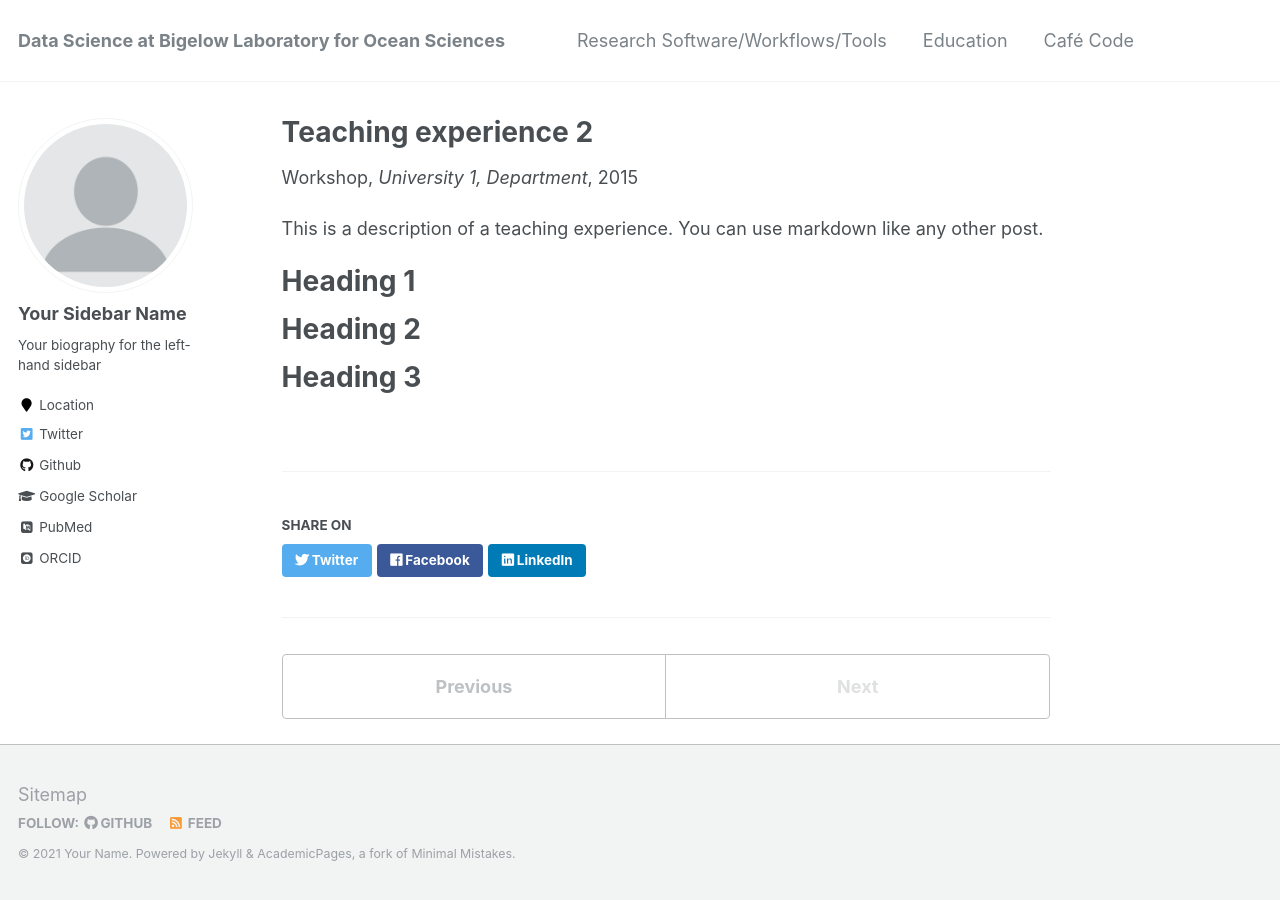
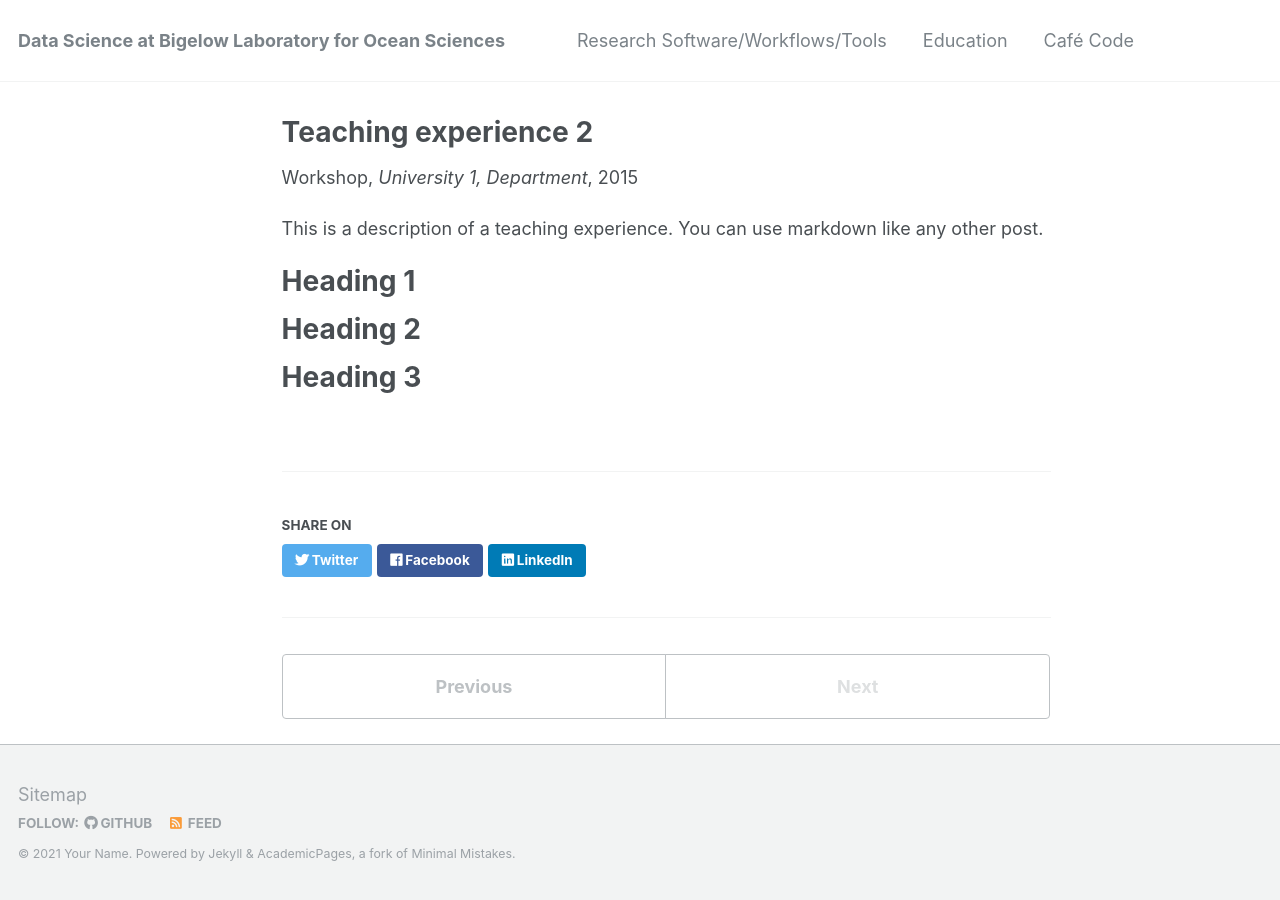
Before and after one commit to BigelowLab/bigelowlab.github.io, a Jekyll site: the page built from _teaching/2015-spring-teaching-2.md, in a window 1280 px wide. Built offline with Jekyll 4.4.1, drawn with Linux system fonts in a browser that asks for light colours; some web fonts are replaced; part of the change alters nothing that is shown.

Commit message:
Update _config.yml

```diff
--- a/_config.yml
+++ b/_config.yml
@@ -197,7 +197,7 @@ defaults:
       type: posts
     values:
       layout: single
-      author_profile: true
+      author_profile: false
       read_time: true
       comments: true
       share: true
@@ -208,14 +208,14 @@ defaults:
       type: pages
     values:
       layout: single
-      author_profile: true
+      author_profile: false
   # _teaching
   - scope:
       path: ""
       type: teaching
     values:
       layout: single
-      author_profile: true
+      author_profile: false
       share: true
       comments: true
   # _publications
@@ -224,7 +224,7 @@ defaults:
       type: publications
     values:
       layout: single
-      author_profile: true
+      author_profile: false
       share: true
       comments: true
   # _portfolio
@@ -233,7 +233,7 @@ defaults:
       type: portfolio
     values:
       layout: single
-      author_profile: true
+      author_profile: false
       share: true
       comment: true
   # _talks
@@ -242,7 +242,31 @@ defaults:
       type: talks
     values:
       layout: talk
-      author_profile: true
+      author_profile: false
+      share: true
+  # _software
+  - scope:
+      path: ""
+      type: talks
+    values:
+      layout: talk
+      author_profile: false
+      share: true
+  # _education
+  - scope:
+      path: ""
+      type: talks
+    values:
+      layout: talk
+      author_profile: false
+      share: true
+  # _cafecode
+  - scope:
+      path: ""
+      type: talks
+    values:
+      layout: talk
+      author_profile: false
       share: true
 
 # Sass/SCSS
```
